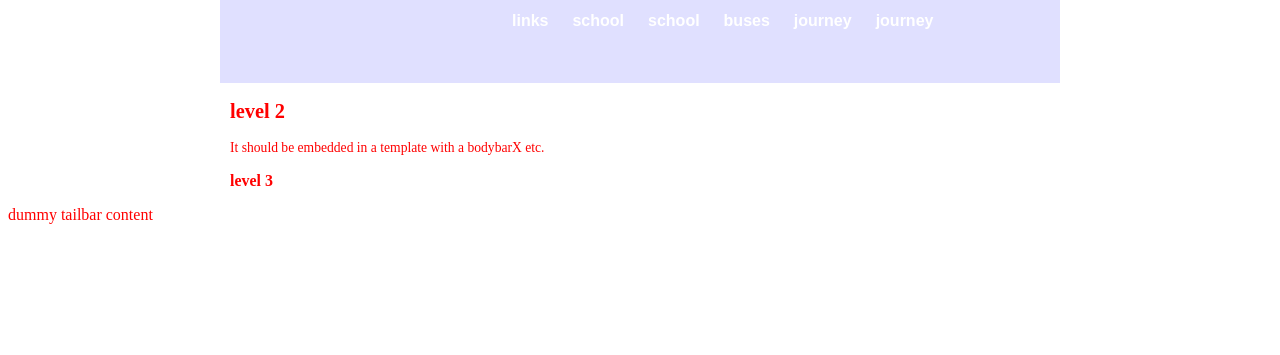
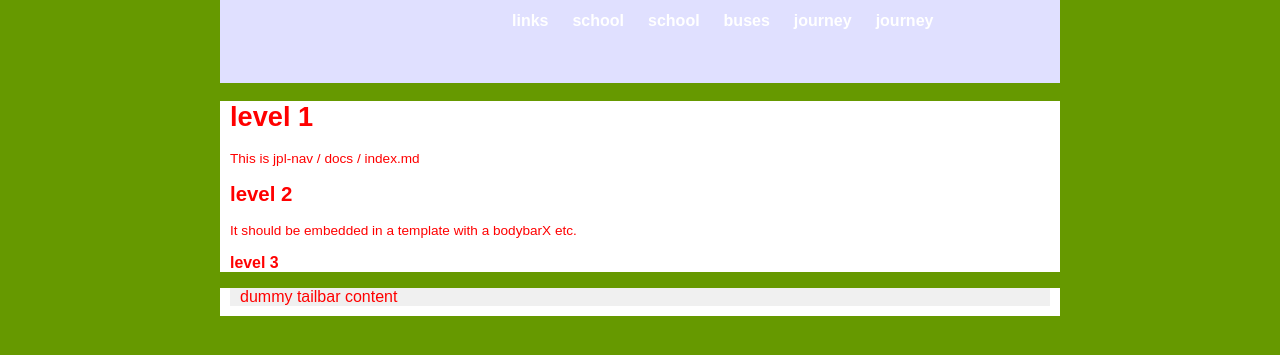
Before and after one commit to anionic/jpl-nav, a Jekyll site: the page built from docs/index.md, in a window 1280 px wide. Shown: the top 355 px of the page. Built offline with Jekyll 4.4.1, drawn with Linux system fonts in a browser that asks for light colours.

Commit message:
Update default.html

```diff
--- a/docs/_layouts/default.html
+++ b/docs/_layouts/default.html
@@ -3,6 +3,38 @@
 		<head>
 			<title>{{ page.title }}</title>
 			<style>
+				html {
+					-webkit-text-size-adjust: 100%; /* https://blog.55minutes.com/2012/04/iphone-text-resizing/ */
+					overflow-x: hidden; /* clip content if necessary; no scrollbars */
+					overflow-y: auto;
+				}
+				body {
+					background-color: #669900;
+					color: #000000;
+					height: 100%; /* good practice; I forget why ;-) */
+					margin: 0 0 0 0; /* override browser defaults */
+					padding: 83px 0 0 0; /* override browser defaults, leaving room for bodybar */
+					width: 100%;
+				}
+				body,
+				button { /* button seems not to inherit font-family from body, at least in Firefox */
+					font-family: Arial,Helvetica,sans-serif;
+				}
+				@media all and (max-width: 800px) {
+					body {
+						padding-top: 83px; /* was (?) 113px */
+					}
+				}
+				div:after { /* all-div clearfix; forces div bottom edge below floated content */
+					clear: both;
+					content: " ";
+					display: block; /* redundant? (default for div) */
+					font-size: 0;
+					height: 0;
+					line-height: 0;
+					visibility: hidden; /* superstition? */
+					width: 0;
+				}
 				body {
 					color: #FF0000;
 				}
@@ -172,10 +201,24 @@
 					padding: 0 10px 0 10px;
 					max-width: 820px;
 				}
-
 				@media all and (max-width: 800px) {
 					.mainbar {
 						max-width: 400px; /* was just width */
+					}
+				}
+				.tailbar {
+					background-color: #F0F0F0;
+					border-left: 10px solid #FFFFFF;
+					border-right: 10px solid #FFFFFF;
+					border-bottom: 10px solid #FFFFFF;
+					margin: 0 auto 0 auto;
+					max-width: 800px;
+					padding: 0 10px 0 10px;
+				}
+				@media all and (max-width: 800px) {
+					.tailbar {
+					/*	width: 380px; */
+						display: none;
 					}
 				}
 			</style>
```
Also changed, not shown: other parts of docs/_layouts/default.html (+0 -3 lines). Lines whose indentation alone changed are shown as unchanged.
